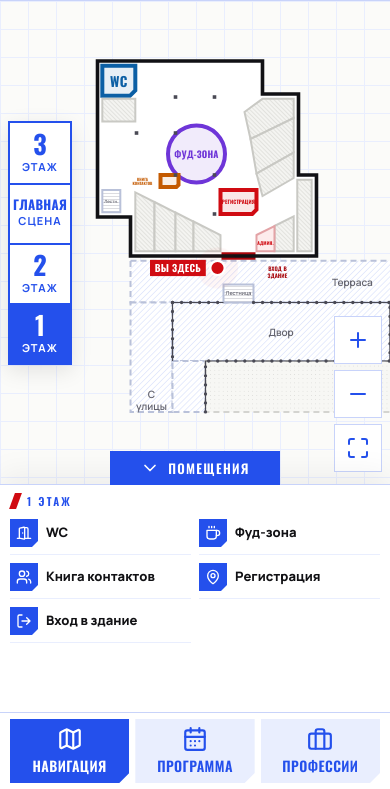
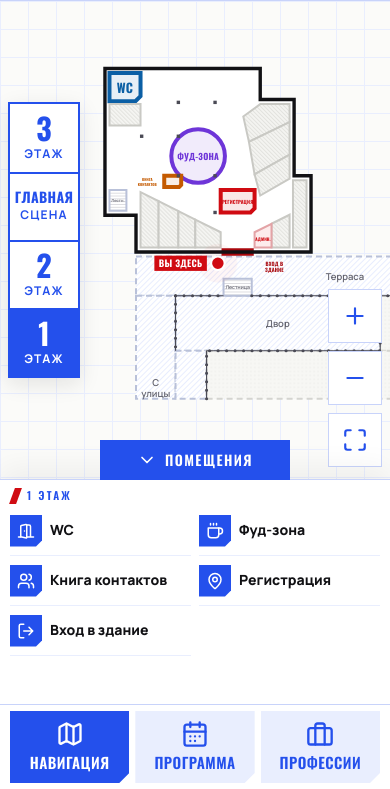
Before and after one commit to Denis-Kharchenko/forum-navigation, a plain HTML site: page index.html in a window 390 px wide. Shown: the part 55-844 px from the top of the page. Drawn offline with Linux system fonts and the light colour scheme.

Commit message:
Телефон: кнопки крупнее
Co-Authored-By: Claude Opus 5.5 <noreply@anthropic.com>

```diff
--- a/assets/app.css
+++ b/assets/app.css
@@ -445,3 +445,30 @@ button { font: inherit; color: inherit; cursor: pointer; border: 0; background:
 /* на сайте текст можно выделять и копировать, и страница не «киоск» */
 body.is-web { user-select: auto; -webkit-user-select: auto; }
 .is-web .plan__svg, .is-web button { user-select: none; -webkit-user-select: none; }
+
+/* ===== Телефон: кнопки крупнее (~+15%) ===== */
+@media (max-width: 600px) {
+  .tab { min-height: 72px; font-size: 15px; }
+  .tab .ico { width: 28px; height: 28px; }
+  .floor-btn { width: 68px; height: 68px; }
+  .floor-btn b { font-size: 30px; }
+  .floor-btn span { font-size: 12px; }
+  .floor-btn b.fl-sm { font-size: 14px; }
+  .zoom { gap: 8px; }
+  .zoom button { width: 54px; height: 54px; }
+  .zoom .ico { width: 26px; height: 26px; }
+  .sb-toggle { width: 190px; height: 40px; top: -40px; font-size: 14px; }
+  .rooms li { min-height: 50px; }
+  .room-btn { grid-template-columns: 32px minmax(0, 1fr); }
+  .room-num { width: 32px; height: 32px; font-size: 15px; }
+  .room-num .ico { width: 18px; height: 18px; }
+  .room-btn b { font-size: 14px; }
+  .room-btn small { font-size: 12px; }
+  .detail__close { width: 46px; height: 46px; }
+  .btn-route { min-height: 46px; font-size: 15px; }
+  #chips .chip { min-height: 50px; font-size: 16px; padding: 0 16px; }
+  #progChips .chip--track { min-height: 50px; font-size: 14px; }
+  .btn-map { min-height: 40px; font-size: 13px; padding: 0 12px; }
+  .btn-map .ico { width: 15px; height: 15px; }
+  .timeline.is-tiny .btn-map { min-height: 32px; }
+}
```
